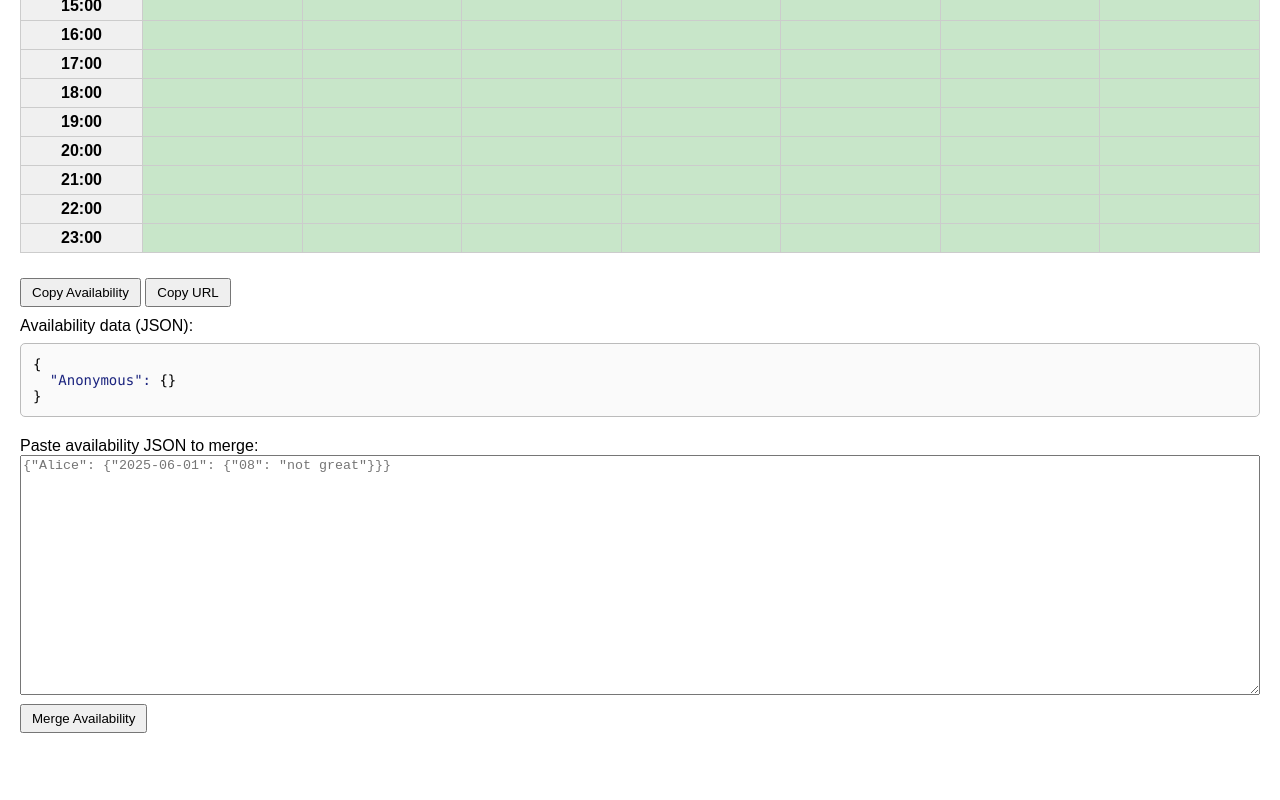
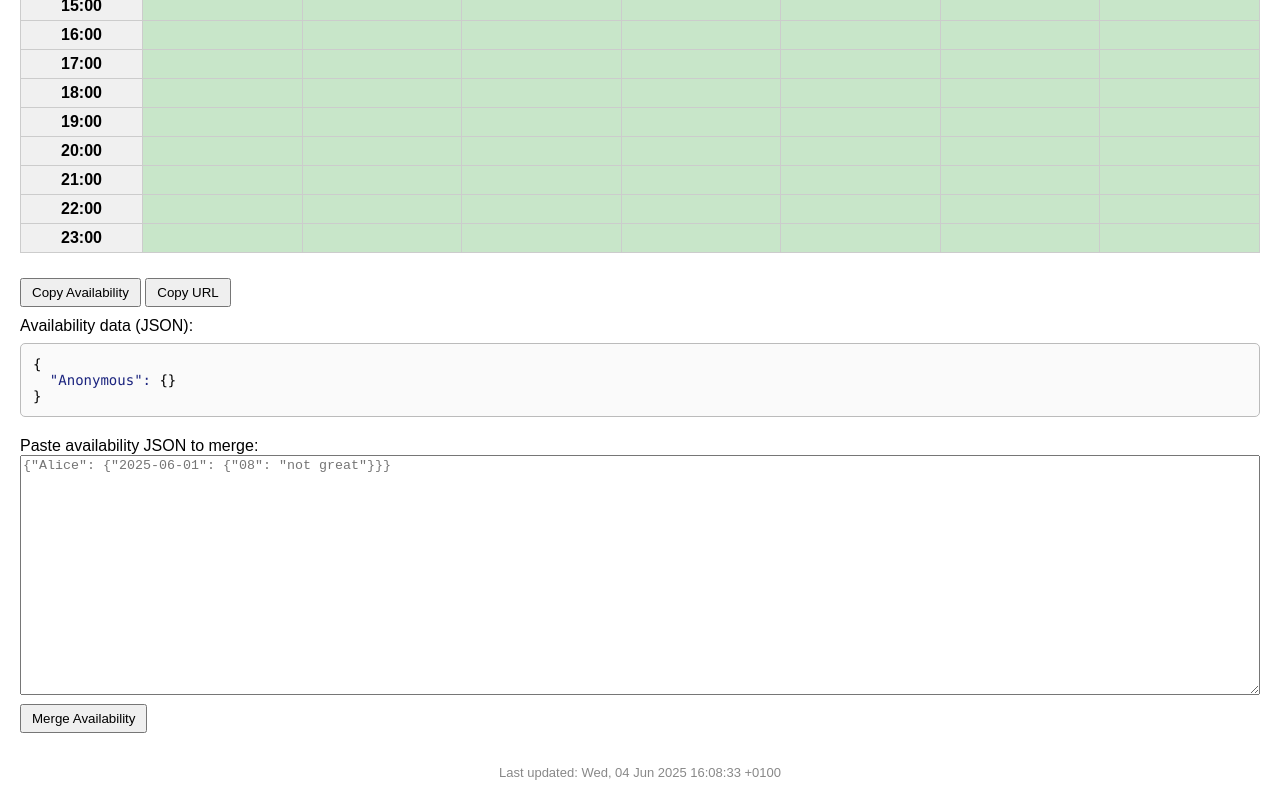
Before and after one commit to obadz/schedule, a plain HTML site: page index.html in a window 1280 px wide. Shown: the part 769-1569 px from the top of the page. Before the commit the page ends 1522 px from the top, so only its background shows below. Drawn offline with Linux system fonts and the light colour scheme.

Commit message:
add update time

```diff
--- a/index.html
+++ b/index.html
@@ -541,5 +541,7 @@
       el.textContent = pageTitle;
     }
   </script>
+  <!-- The following line will be updated by the git hook -->
+<div style="text-align:center;color:#888;font-size:13px;margin-top:32px;">Last updated: Wed, 04 Jun 2025 16:08:33 +0100 <!-- LAST_COMMIT_TIME: Wed, 04 Jun 2025 16:08:33 +0100 --></div>
 </body>
 </html>
```
